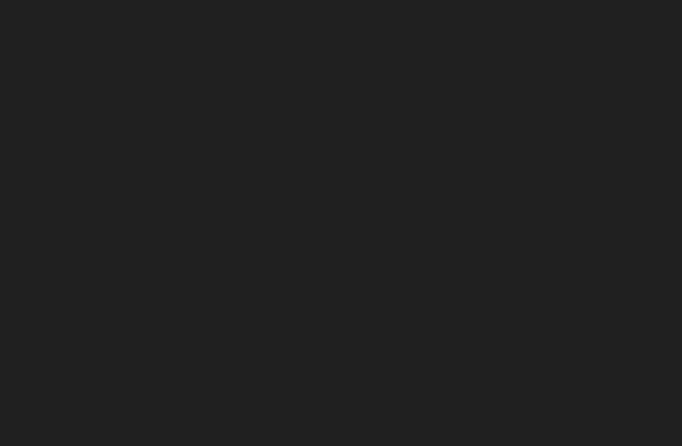
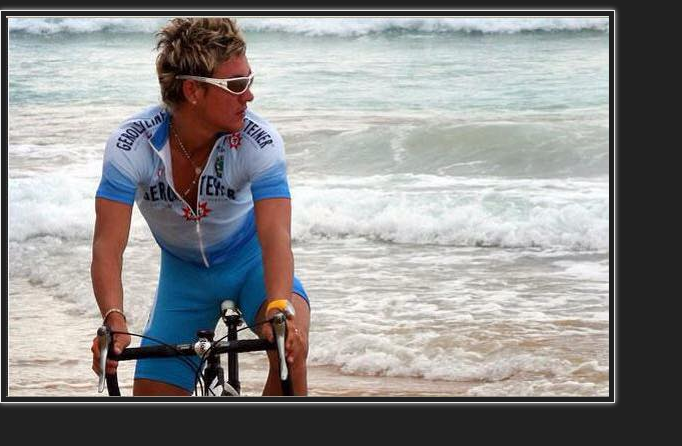
Before and after one commit to tobiast/endorsed, a plain HTML site: page index.html in a window 1280 px wide. Shown: the whole page, without its empty margins (0-682 px from the left). Drawn offline with Linux system fonts and the light colour scheme.

Commit message:
added placeholder

```diff
--- a/index.html
+++ b/index.html
@@ -12,6 +12,7 @@
   </head>
 
   <body>
+  	<img src="images/endorsed.jpg"</img>
 
   </body>
 </html>
```
Also changed, not shown: images/endorsed.jpg (added).
